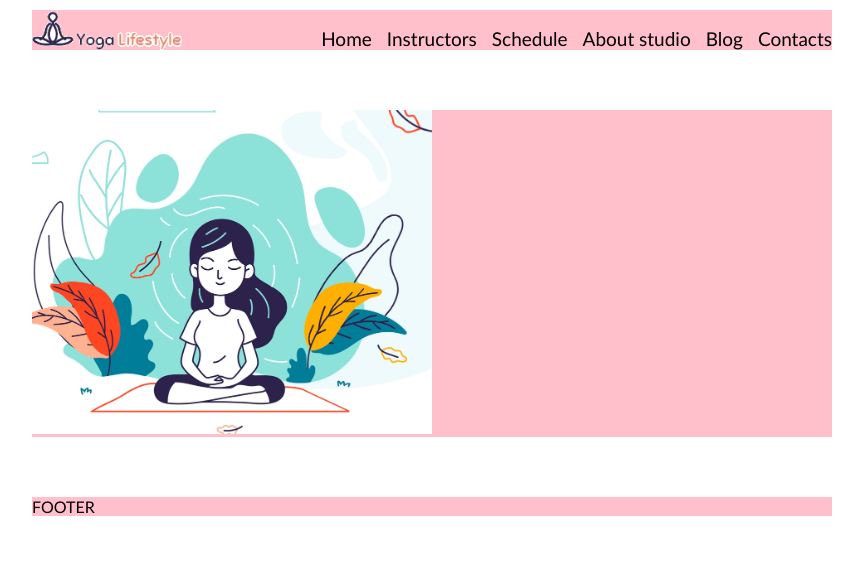
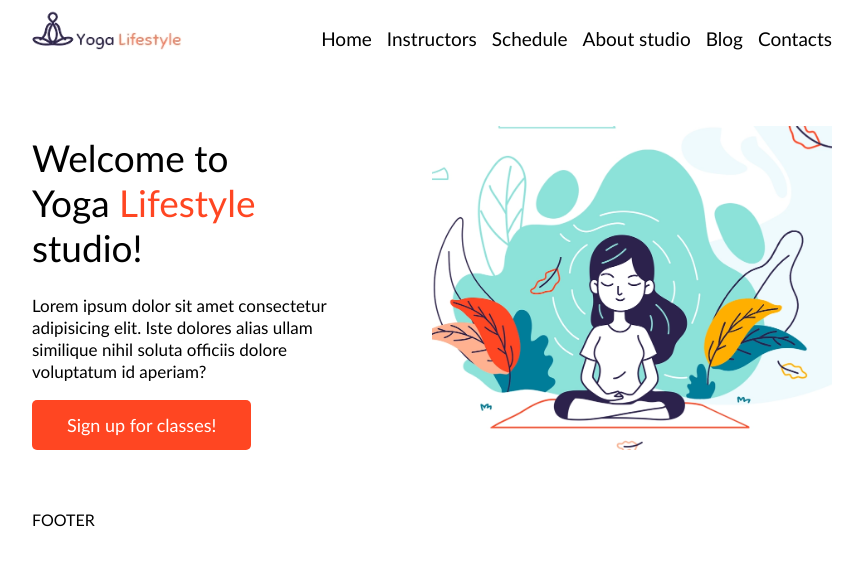
Before and after one commit to QuincyJ1/2-yoga, a website: page index.html in a window 1280 px wide. Shown: the whole page, without its empty margins (208-1071 px from the left). Drawn offline with Linux system fonts and the light colour scheme.

Commit message:
Main content

```diff
--- a/css/main.css
+++ b/css/main.css
@@ -4,22 +4,18 @@ body {
 }
 
 .container {
+    display: flex;
+    justify-content: space-between;
+    align-items: flex-end;
     width: 800px;
-    background-color: pink;
     margin-left: calc(50% - 400px);
     margin-bottom: 60px;
 }
 
 .main-header {
-    display: flex;
-    justify-content: space-between;
-    align-items: flex-end;
     margin-top: 10px;
 }
 
-main>img {
-   width: 50%;
-}
 
 .logo {
    height: 40px;
@@ -41,23 +37,36 @@ text-decoration: underline;
 }
 
 .left-column {
+width: 40%;
+}
 
+.orange {
+    color: #ff4622;
 }
 
 .main-title {
-
+font-weight: normal;
+font-size: 37px;
 }
 
 .description {
-
+font-size: 17px;
+line-height: 22px;
 }
 
 .btn {
-
+display: inline-block;
+background-color: #FF4622;
+color: white;
+padding: 15px 35px;
+text-decoration: none;
+font-size: 18px;
+line-height: 20px;
+border-radius: 5px;
 }
 
 .right-column {
-
+    width: 50%;
 }
 
 footer {
--- a/index.html
+++ b/index.html
@@ -30,9 +30,9 @@
 
     <main class="container">
         <div class="left-column">
-<h1 class="main-title"></h1>
-<p class="description"></p>
-<a class="btn" href="#"></a>
+<h1 class="main-title">Welcome to <br> Yoga <span class="orange"> Lifestyle</span> studio!</h1>
+<p class="description">Lorem ipsum dolor sit amet consectetur adipisicing elit. Iste dolores alias ullam similique nihil soluta officiis dolore voluptatum id aperiam?</p>
+<a class="btn" href="#">Sign up for classes!</a>
         </div>
         <img class="right-column" src="./img/yoga main.png" alt="yoga-girl">
 
```
